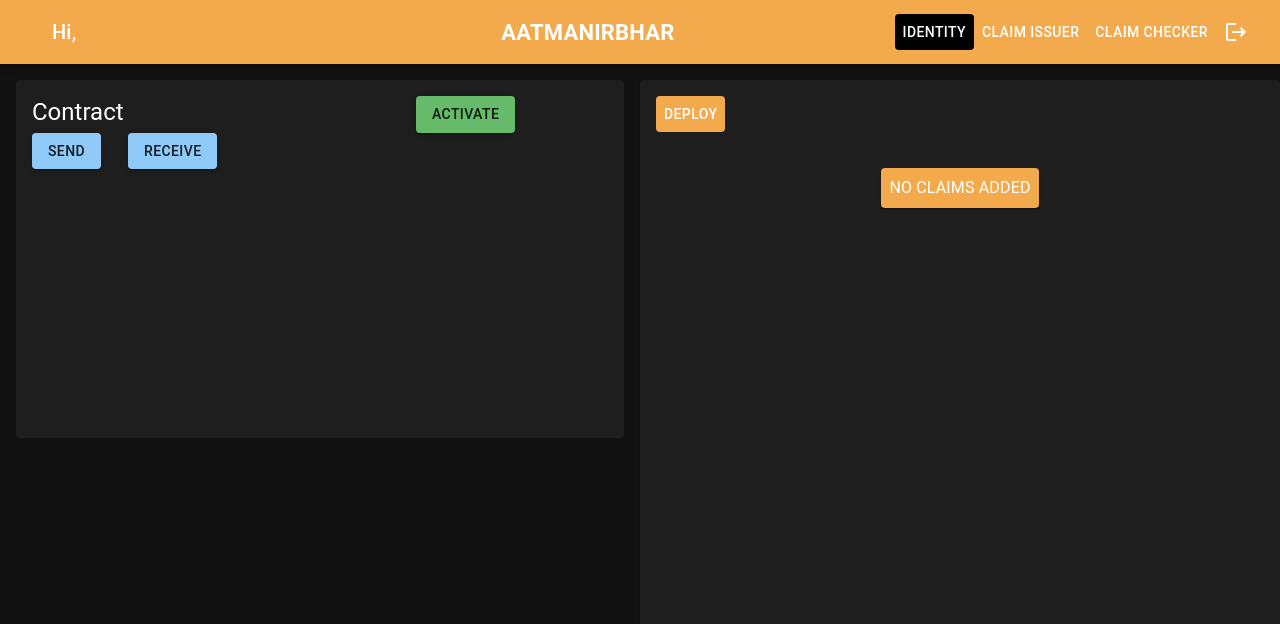
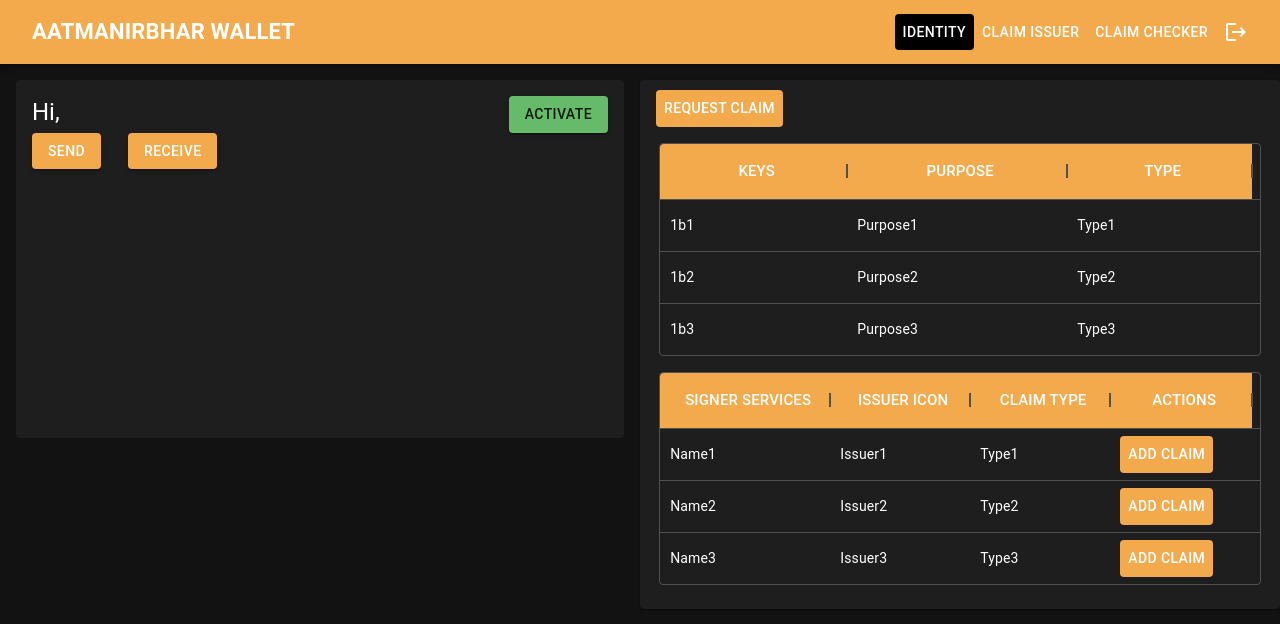
Before and after one commit to daevenPsl/semicolons-frontend-node18, a React (Create React App) app: page /identityViewPage in a window 1280 px wide. Shown: the top 624 px of the page. Built offline with nearby package versions, Linux system fonts and the light colour scheme; no server answers.

Commit message:
more changes incoming

```diff
--- a/src/components/ClaimIssuerComponent/ModalBtn.js
+++ b/src/components/ClaimIssuerComponent/ModalBtn.js
@@ -24,11 +24,30 @@ import InputLabel from "@mui/material/InputLabel";
 import MenuItem from "@mui/material/MenuItem";
 import Select from "@mui/material/Select";
 import axios from "axios";
+import { ButtonGroup, ToggleButton } from "@material-ui/core";
 
 const columns = [
-  { field: "key", headerName: "Keys", width: 187 },
-  { field: "purpose", headerName: "Purpose", width: 220 },
-  { field: "type", headerName: "Type", width: 192 },
+  {
+    field: "key",
+    headerName: "Keys",
+    headerClassName: "super-app-theme--header",
+    headerAlign: "center",
+    width: 187,
+  },
+  {
+    field: "purpose",
+    headerName: "Purpose",
+    headerClassName: "super-app-theme--header",
+    headerAlign: "center",
+    width: 220,
+  },
+  {
+    field: "type",
+    headerName: "Type",
+    headerClassName: "super-app-theme--header",
+    headerAlign: "center",
+    width: 192,
+  },
 ];
 
 const rows = [
@@ -38,9 +57,27 @@ const rows = [
 ];
 
 const columns1 = [
-  { field: "services", headerName: "Claim Signer Services", width: 187 },
-  { field: "issuer", headerName: "Issuer Icon", width: 220 },
-  { field: "claimType", headerName: "Claim Type", width: 192 },
+  {
+    field: "services",
+    headerName: "Signer Services",
+    headerClassName: "super-app-theme--header",
+    headerAlign: "center",
+    width: 187,
+  },
+  {
+    field: "issuer",
+    headerName: "Issuer Icon",
+    headerClassName: "super-app-theme--header",
+    headerAlign: "center",
+    width: 220,
+  },
+  {
+    field: "claimType",
+    headerName: "Claim Type",
+    headerClassName: "super-app-theme--header",
+    headerAlign: "center",
+    width: 192,
+  },
 ];
 
 const rows1 = [
@@ -129,57 +166,6 @@ export function FormDialog() {
           <p style={{ fontWeight: 500, fontSize: 17 }}>
             Wallet Address: Wallet Address from API
           </p>
-          {/* <Button variant="outlined">
-            <IconButton color="primary" aria-label="add">
-              <GoogleIcon />
-            </IconButton>
-          </Button>
-          <Button variant="outlined" style={{ marginLeft: "1rem" }}>
-            <IconButton color="primary" aria-label="add">
-              <VpnKeyIcon />
-            </IconButton>
-          </Button> */}
-          {/* <FormControl>
-            <FormLabel id="demo-radio-buttons-group-label">
-              Trusted Issuer
-            </FormLabel>
-            <RadioGroup
-              aria-labelledby="demo-radio-buttons-group-label"
-              defaultValue="Google"
-              name="radio-buttons-group"
-            >
-              <FormControlLabel
-                value="Google"
-                id="Google"
-                control={<Radio />}
-                label="Google"
-              />
-              <FormControlLabel
-                value="Facebook"
-                id="Facebook"
-                control={<Radio />}
-                label="Facebook"
-              />
-            </RadioGroup>
-          </FormControl> */}
-          {/* <TextField
-            autoFocus
-            margin="dense"
-            id="trusted-issuer"
-            label="Trusted Issuer"
-            type="text"
-            fullWidth
-            variant="standard"
-          /> */}
-          {/* <TextField
-            autoFocus
-            margin="dense"
-            id="claim-type"
-            label="Claim Type"
-            type="text"
-            fullWidth
-            variant="standard"
-          /> */}
           <InputLabel id="demo-simple-select-label">Claim Type</InputLabel>
           <Select
             labelId="demo-simple-select-label"
@@ -216,8 +202,20 @@ export function FormDialog() {
         {!disableDeployButton ? (
           <>
             <Grid item xs={12} sx={{ marginX: "0.2rem" }}>
-              <div style={{ height: 213, width: "100%" }}>
+              <div
+                style={{
+                  height: 213,
+                  width: "100%",
+                }}
+              >
                 <DataGrid
+                  sx={{
+                    "& .super-app-theme--header": {
+                      backgroundColor: "#F2AA4CFF",
+                      textTransform: "uppercase",
+                      fontSize: "15px",
+                    },
+                  }}
                   rows={rows}
                   columns={columns}
                   pageSize={5}
@@ -231,6 +229,13 @@ export function FormDialog() {
             <Grid item xs={12} sx={{ marginX: "0.2rem" }}>
               <div style={{ height: 213, width: "100%", marginTop: "1rem" }}>
                 <DataGrid
+                  sx={{
+                    "& .super-app-theme--header": {
+                      backgroundColor: "#F2AA4CFF",
+                      textTransform: "uppercase",
+                      fontSize: "15px",
+                    },
+                  }}
                   rows={rows1}
                   columns={columns1}
                   pageSize={5}
--- a/src/components/IdentityViewComponent/ModalBtn.js
+++ b/src/components/IdentityViewComponent/ModalBtn.js
@@ -19,11 +19,35 @@ import Typography from "@mui/material/Typography";
 import IconButton from "@mui/material/IconButton";
 import GoogleIcon from "@mui/icons-material/Google";
 import VpnKeyIcon from "@mui/icons-material/VpnKey";
+import InputLabel from "@mui/material/InputLabel";
+import MenuItem from "@mui/material/MenuItem";
+import Select from "@mui/material/Select";
+import Checkbox from "@mui/material/Checkbox";
+import ToggleButton from "@mui/material/ToggleButton";
+import ToggleButtonGroup from "@mui/material/ToggleButtonGroup";
 
 const columns = [
-  { field: "key", headerName: "Keys", width: 187 },
-  { field: "purpose", headerName: "Purpose", width: 220 },
-  { field: "type", headerName: "Type", width: 192 },
+  {
+    field: "key",
+    headerName: "Keys",
+    headerClassName: "super-app-theme--header",
+    headerAlign: "center",
+    width: 187,
+  },
+  {
+    field: "purpose",
+    headerName: "Purpose",
+    headerClassName: "super-app-theme--header",
+    headerAlign: "center",
+    width: 220,
+  },
+  {
+    field: "type",
+    headerName: "Type",
+    headerClassName: "super-app-theme--header",
+    headerAlign: "center",
+    width: 185,
+  },
 ];
 
 const rows = [
@@ -33,9 +57,46 @@ const rows = [
 ];
 
 const columns1 = [
-  { field: "services", headerName: "Claim Signer Services", width: 187 },
-  { field: "issuer", headerName: "Issuer Icon", width: 220 },
-  { field: "claimType", headerName: "Claim Type", width: 192 },
+  {
+    field: "services",
+    headerName: "Signer Services",
+    headerClassName: "super-app-theme--header",
+    headerAlign: "center",
+    width: 170,
+  },
+  {
+    field: "issuer",
+    headerName: "Issuer Icon",
+    headerClassName: "super-app-theme--header",
+    headerAlign: "center",
+    width: 140,
+  },
+  {
+    field: "claimType",
+    headerName: "Claim Type",
+    headerClassName: "super-app-theme--header",
+    headerAlign: "center",
+    width: 140,
+  },
+  {
+    field: "actions",
+    headerName: "Actions",
+    headerClassName: "super-app-theme--header",
+    headerAlign: "center",
+    renderCell: (cellValues) => {
+      return (
+        <Button
+          style={{ background: "#F2AA4CFF", color: "white" }}
+          /* onClick={(event) => {
+            handleClick(event, cellValues);
+          }} */
+        >
+          Add Claim
+        </Button>
+      );
+    },
+    width: 142,
+  },
 ];
 
 const rows1 = [
@@ -71,28 +132,34 @@ export function FormDialog() {
     handleDeploy();
   };
 
+  const [alignment, setAlignment] = React.useState("left");
+
+  const handleAlignment = (event, newAlignment) => {
+    setAlignment(newAlignment);
+  };
+
   return (
     <div>
       {deploy ? (
         <Button
-          sx={{ mt: -2.7 }}
+          sx={{ mt: -2.7, mb: 2 }}
           deploy={deploy}
           style={{ background: "#F2AA4CFF", color: "white" }}
           onClick={handleClickOpen}
         >
-          Deploy
+          Request Claim
         </Button>
       ) : (
         <div></div>
       )}
       <Dialog open={open} onClose={handleClose}>
-        <DialogTitle>Enter the claim details</DialogTitle>
+        <DialogTitle>Enter the Claim Details</DialogTitle>
         <DialogContent>
           {/* <DialogContentText>
             To subscribe to this website, please enter your email address here. We
             will send updates occasionally.
           </DialogContentText> */}
-          <TextField
+          {/* <TextField
             autoFocus
             margin="dense"
             id="name"
@@ -100,51 +167,24 @@ export function FormDialog() {
             type="text"
             fullWidth
             variant="standard"
-          />
-          <p style={{ fontWeight: 500, fontSize: 17 }}>SELECT THE ISSUER</p>
-          <Button variant="outlined">
-            <IconButton color="primary" aria-label="add">
-              <GoogleIcon />
-            </IconButton>
-          </Button>
-          <Button variant="outlined" style={{ marginLeft: "1rem" }}>
-            <IconButton color="primary" aria-label="add">
-              <VpnKeyIcon />
-            </IconButton>
-          </Button>
-          {/* <FormControl>
-            <FormLabel id="demo-radio-buttons-group-label">
-              Trusted Issuer
-            </FormLabel>
-            <RadioGroup
-              aria-labelledby="demo-radio-buttons-group-label"
-              defaultValue="Google"
-              name="radio-buttons-group"
+          /> */}
+          {/* <InputLabel id="demo-simple-select-label">Select the claim issuer</InputLabel> */}
+          <Select
+            labelId="demo-simple-select-label"
+            defaultValue="1"
+            id="role"
+            //value={role}
+            label="Role"
+            //onChange={handleRoleChange}
+            //value={selectedOption}
+            //onChange={handleSelectChange}
+            fullWidth
           >
-              <FormControlLabel
-                value="Google"
-                id="Google"
-                control={<Radio />}
-                label="Google"
-              />
-              <FormControlLabel
-                value="Facebook"
-                id="Facebook"
-                control={<Radio />}
-                label="Facebook"
-              />
-            </RadioGroup>
-          </FormControl> */}
+            <MenuItem value="1">Select the Claim Issuer</MenuItem>
+            <MenuItem value="kyc">Options from api</MenuItem>
+            {/* <MenuItem value="google">Google</MenuItem> */}
+          </Select>
           {/* <TextField
-            autoFocus
-            margin="dense"
-            id="trusted-issuer"
-            label="Trusted Issuer"
-            type="text"
-            fullWidth
-            variant="standard"
-          /> */}
-          <TextField
             autoFocus
             margin="dense"
             id="claim-type"
@@ -152,7 +192,21 @@ export function FormDialog() {
             type="text"
             fullWidth
             variant="standard"
-          />
+          /> */}
+          <ToggleButtonGroup
+            value={alignment}
+            exclusive
+            onChange={handleAlignment}
+            aria-label="text alignment"
+            sx={{ marginTop: "1rem" }}
+          >
+            <ToggleButton value="google" id="google" aria-label="left aligned">
+              <GoogleIcon />
+            </ToggleButton>
+            <ToggleButton value="kyc" id="kyc" aria-label="centered">
+              <VpnKeyIcon />
+            </ToggleButton>
+          </ToggleButtonGroup>
         </DialogContent>
         <DialogActions>
           <Button onClick={handleClose}>Cancel</Button>
@@ -160,12 +214,18 @@ export function FormDialog() {
         </DialogActions>
       </Dialog>
 
-      <Grid item xs={12} showTable={showTable}>
-        {showTable ? (
+      <Grid item xs={12}>
         <>
           <Grid item xs={12} sx={{ marginX: "0.2rem" }}>
             <div style={{ height: 213, width: "100%" }}>
               <DataGrid
+                sx={{
+                  "& .super-app-theme--header": {
+                    backgroundColor: "#F2AA4CFF",
+                    textTransform: "uppercase",
+                    fontSize: "15px",
+                  },
+                }}
                 rows={rows}
                 columns={columns}
                 pageSize={5}
@@ -179,6 +239,13 @@ export function FormDialog() {
           <Grid item xs={12} sx={{ marginX: "0.2rem" }}>
             <div style={{ height: 213, width: "100%", marginTop: "1rem" }}>
               <DataGrid
+                sx={{
+                  "& .super-app-theme--header": {
+                    backgroundColor: "#F2AA4CFF",
+                    textTransform: "uppercase",
+                    fontSize: "15px",
+                  },
+                }}
                 rows={rows1}
                 columns={columns1}
                 pageSize={5}
@@ -189,28 +256,6 @@ export function FormDialog() {
             </div>
           </Grid>
         </>
-        ) : (
-          <Grid
-            container
-            spacing={0}
-            direction="column"
-            alignItems="center"
-            justify="center"
-            style={{ minHeight: "100vh", padding: "2rem" }}
-          >
-            <Grid item xs={3}>
-              <Card
-                style={{
-                  padding: "0.5rem",
-                  background: "#F2AA4CFF",
-                  color: "white",
-                }}
-              >
-                NO CLAIMS ADDED
-              </Card>
-            </Grid>
-          </Grid>
-        )}
       </Grid>
     </div>
   );
--- a/src/components/NavBarComponent/Navbar.js
+++ b/src/components/NavBarComponent/Navbar.js
@@ -69,16 +69,16 @@ const Navbar = () => {
           <Typography
             variant="h6"
             component="div"
-            sx={{ flexGrow: 1, textTransform: "capitalize" }}
+            sx={{ flexGrow: 1, textTransform: "uppercase", fontWeight: "bold",fontSize: 22, marginLeft:"-20px" }}
           >
-            Hi, {userName}
+            AatmaNirbhar Wallet
           </Typography>
 
-          <Typography
+          {/* <Typography
             sx={{ mx: "220px", textTransform: "uppercase", fontWeight: "bold",fontSize: 22 }}
           >
             AatmaNirbhar
-          </Typography>
+          </Typography> */}
 
           <Button
             className={classes.button}
--- a/src/components/WalletComponent/wallet.js
+++ b/src/components/WalletComponent/wallet.js
@@ -14,9 +14,12 @@ import Grid from "@mui/material/Grid";
 import axios from "axios";
 import { DataGrid, GridColDef, GridValueGetterParams } from "@mui/x-data-grid";
 import { useState } from "react";
-import { useModalState, useActiveButtonState, useContractAddress } from "../../store/activateContractStore";
+import {
+  useModalState,
+  useActiveButtonState,
+  useContractAddress,
+} from "../../store/activateContractStore";
 import { useGetBalance } from "../../hooks/useGetBalance";
-
 
 // const columns = [
 
@@ -31,62 +34,72 @@ import { useGetBalance } from "../../hooks/useGetBalance";
 //   ];
 
 const columns = [
-
-    { field: 'brand', headerName: 'Currency', width: 150 },
+  { field: "brand", headerName: "Currency", width: 150 },
   {
-      field: 'discountPercentage',
-      headerName: 'Amount',
-      type: 'number',
+    field: "discountPercentage",
+    headerName: "Amount",
+    type: "number",
     width: 360,
   },
-
 ];
 
 const rows = [
-    { id: 1, currency: 'ETH', amt: 0.3590980 },
-    { id: 2, currency: 'wETH', amt: 42 },
+  { id: 1, currency: "ETH", amt: 0.359098 },
+  { id: 2, currency: "wETH", amt: 42 },
 ];
 
-
-
-
 export const Wallet = () => {
-
   // const [contractAddress,setContractAddress]= useState("")
-  const [activateIsClicked, setActivateIsClicked]=useState(false)
+  const [activateIsClicked, setActivateIsClicked] = useState(false);
+  const userName = localStorage.getItem("username");
 
   // const setShowModal = useModalState((state) => state.setShowModal)
   // const { showModal } = useModalState((state) => ({ showModal: state.showModal }))
 
-  const setDisableButton = useActiveButtonState((state) => state.setDisableButton)
-  const { disableButton } = useActiveButtonState((state) => ({ disableButton: state.disableButton }))
+  const setDisableButton = useActiveButtonState(
+    (state) => state.setDisableButton
+  );
+  const { disableButton } = useActiveButtonState((state) => ({
+    disableButton: state.disableButton,
+  }));
 
-  const setContractAddress= useContractAddress((state) => state.setContractAddress)
-  const { contractAddress } = useContractAddress((state) => ({ contractAddress: state.contractAddress }))
+  const setContractAddress = useContractAddress(
+    (state) => state.setContractAddress
+  );
+  const { contractAddress } = useContractAddress((state) => ({
+    contractAddress: state.contractAddress,
+  }));
 
-  const { data: balance, refetch, isLoading , isSuccess} = useGetBalance({
-
+  const {
+    data: balance,
+    refetch,
+    isLoading,
+    isSuccess,
+  } = useGetBalance({
     cacheTime: 3600000,
 
     staleTime: 3600000,
-
   });
 
-  const activateContract= async()=>{
-    const contractAddressResponse= await axios.get('https://dummyjson.com/products/1')
-    console.log("activate contract address clicked", contractAddressResponse)
+  const activateContract = async () => {
+    const contractAddressResponse = await axios.get(
+      "https://dummyjson.com/products/1"
+    );
+    console.log("activate contract address clicked", contractAddressResponse);
 
     //will have to set the contract address here
     // setContractAddress(contractAddressResponse.data.description)
     // setShowModal({ showModal:true })
 
-    setContractAddress({contractAddress: contractAddressResponse.data.description})
+    setContractAddress({
+      contractAddress: contractAddressResponse.data.description,
+    });
 
-    setDisableButton({disableButton:true})
+    setDisableButton({ disableButton: true });
 
     refetch();
-    console.log("balance is", balance)
-    setActivateIsClicked(true)
+    console.log("balance is", balance);
+    setActivateIsClicked(true);
     // localStorage.setItem('contract', contractAddress.data.description)
   };
 
@@ -100,15 +113,19 @@ export const Wallet = () => {
     >
       {/* <Box sx={{ display: "flex", flexDirection: "column" }}> */}
       <CardContent>
-
         <Grid container>
           <Grid item xs={8}>
             <Typography component="div" variant="h5">
-                Contract
+              Hi, {userName}
             </Typography>
           </Grid>
-            <Grid item xs={4}>
-              <Button variant="contained" color="success" onClick={activateContract} disabled={disableButton}>
+          <Grid item xs={4} display="flex" justifyContent="flex-end">
+            <Button
+              variant="contained"
+              color="success"
+              onClick={activateContract}
+              disabled={disableButton}
+            >
               Activate
             </Button>
           </Grid>
@@ -125,15 +142,20 @@ export const Wallet = () => {
           </Grid>
 
           <Grid item xs={2}>
-              <Button variant="contained" >
+            <Button
+              variant="contained"
+              style={{ background: "#F2AA4CFF", color: "white" }}
+            >
               Send
             </Button>
           </Grid>
           <Grid item xs={2}>
-              <Button variant="contained" >
+            <Button
+              variant="contained"
+              style={{ background: "#F2AA4CFF", color: "white" }}
+            >
               Receive
             </Button>
-
           </Grid>
           {/* <Grid item xs={4} display="flex" justifyContent="flex-end">
             <Button
@@ -169,7 +191,8 @@ export const Wallet = () => {
         </Grid>
         <Grid item xs={12}>
           <div style={{ height: 245, width: "100%", paddingTop: "2rem" }}>
-          {isSuccess && disableButton &&<DataGrid
+            {isSuccess && disableButton && (
+              <DataGrid
                 sx={{
                   borderLeft: "none",
                   borderRight: "none",
@@ -183,7 +206,8 @@ export const Wallet = () => {
                 //   paging: false
                 // }}
                 hideFooterPagination={true}
-            />}
+              />
+            )}
           </div>
         </Grid>
       </CardContent>
@@ -193,11 +217,11 @@ export const Wallet = () => {
   );
 };
 
-
 // rows={rows}
 //balance.products
 
-{/*
+{
+  /*
 ///herereer
 
           <div style={{ height: 220, width: '100%' , paddingTop: "2rem"}}>
@@ -219,4 +243,5 @@ export const Wallet = () => {
         hideFooterPagination={true}
       />}
     </div>
-    //herer */}
+    //herer */
+}
```
Lines whose indentation alone changed are shown as unchanged.
